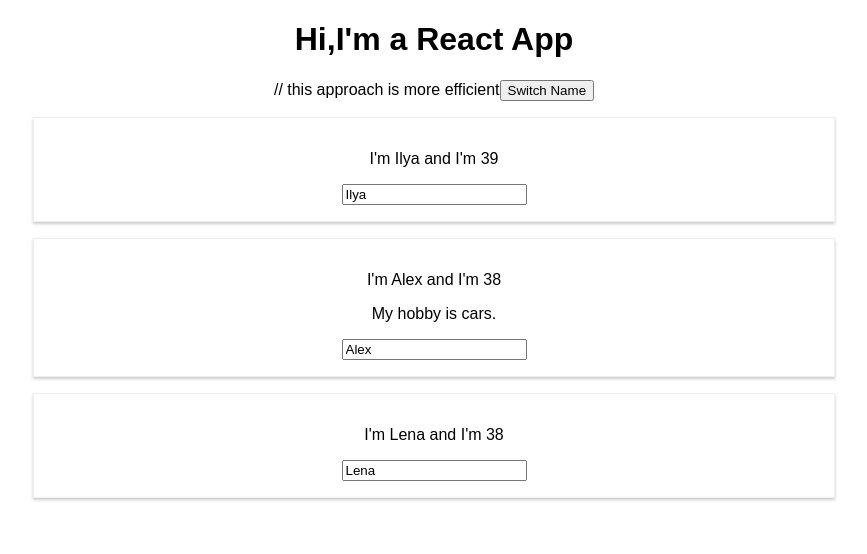
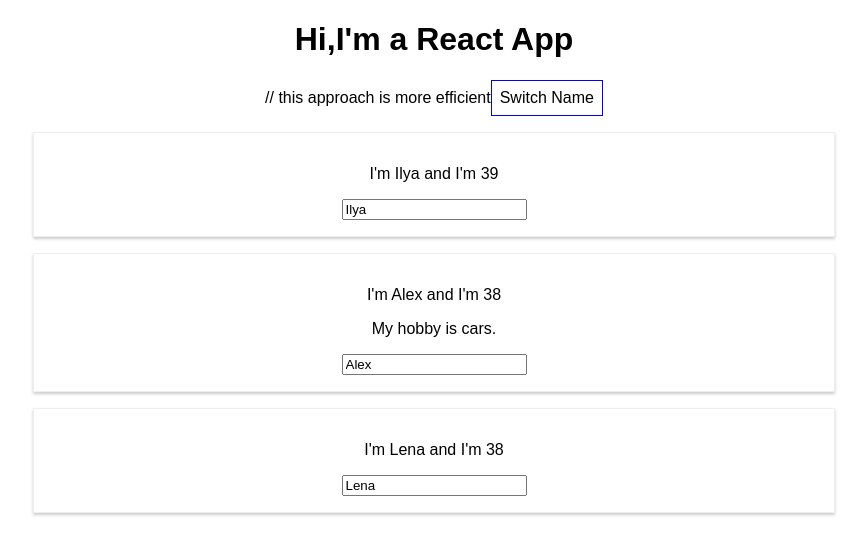
Before and after one commit to Preil/react-complete-guide, a React (Create React App) app: page / in a window 1280 px wide. Shown: the top 554 px of the page, without its empty margins (206-1073 px from the left). Built offline with nearby package versions, Linux system fonts and the light colour scheme.

Commit message:
Inline style example.

```diff
--- a/src/App.js
+++ b/src/App.js
@@ -35,11 +35,20 @@ class App extends Component {
     };
 
     render() {
+        const style = {
+            backgroundColor: 'white',
+            font: 'inherit',
+            border: '1px solid blue',
+            padding: '8px',
+            cursor: 'pointer'
+        };
         return (
             <div className="App">
                 <h1>Hi,I'm a React App</h1>
                 // this approach is more efficient
-                <button onClick={this.switchNameHandler.bind(this, 'Denis')}>Switch Name</button>
+                <button
+                    style={style}
+                    onClick={this.switchNameHandler.bind(this, 'Denis')}>Switch Name</button>
                 <Person
                     name={this.state.persons[0].name}
                     age={this.state.persons[0].age}/>
```
